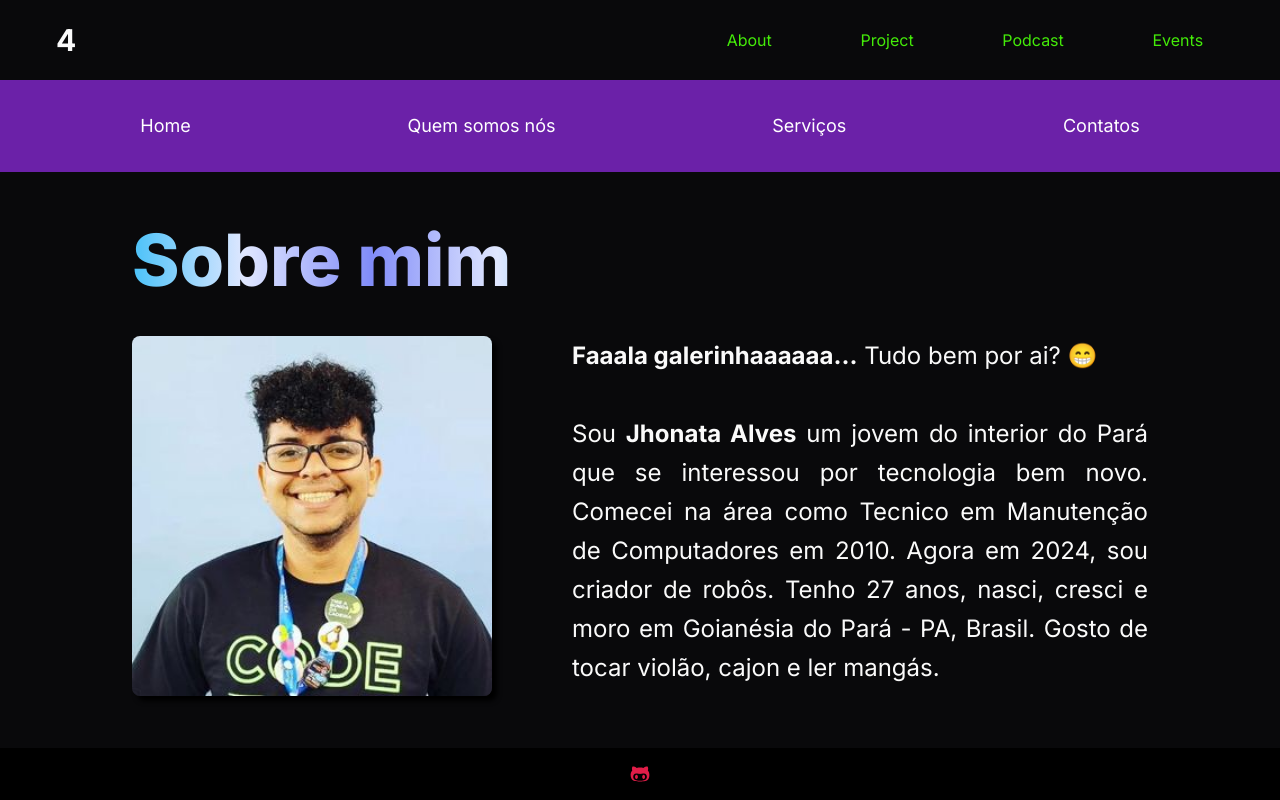
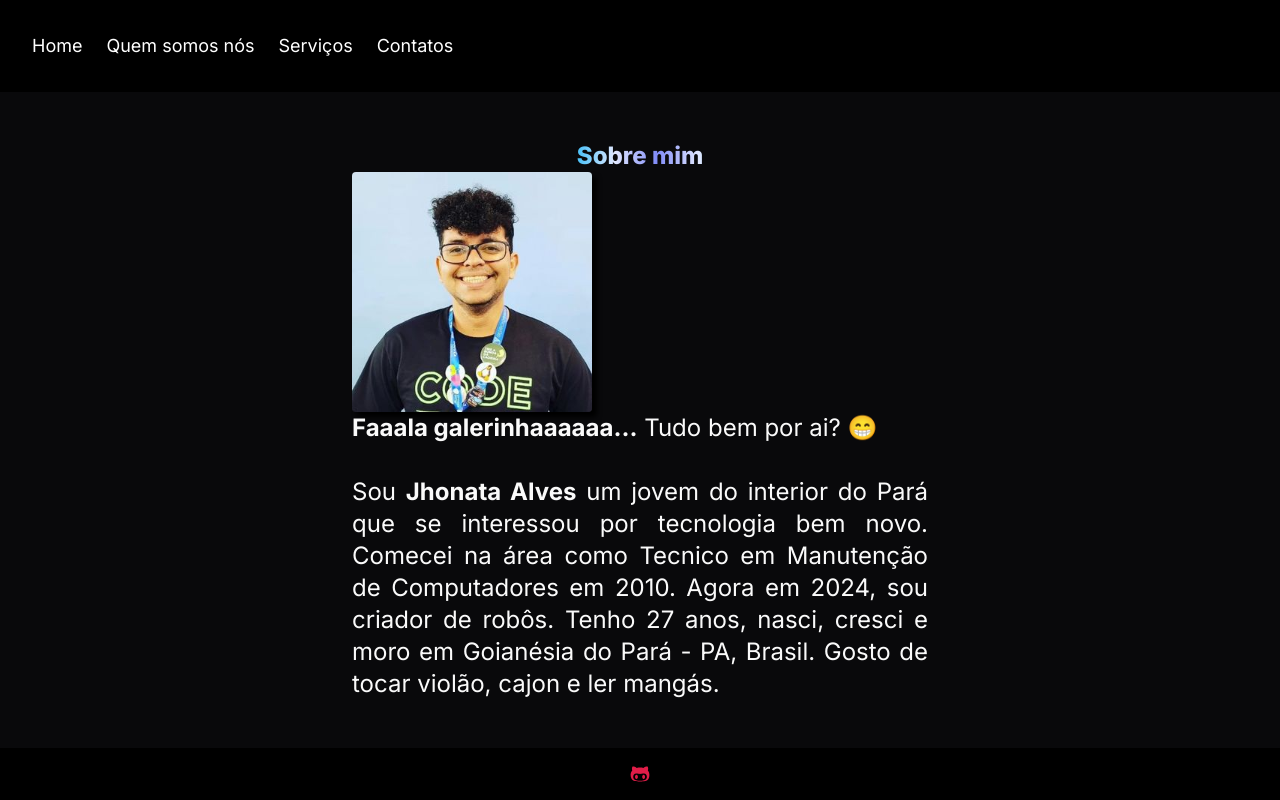
Before and after one commit to 4llves/4llves.dev, a Next.js app: page /about in a window 1280 px wide. Built offline with nearby package versions, Linux system fonts and the light colour scheme.

Commit message:
feat: add menu new

```diff
--- a/package.json
+++ b/package.json
@@ -13,7 +13,7 @@
     "@radix-ui/react-menubar": "^1.0.4",
     "@radix-ui/react-navigation-menu": "^1.1.4",
     "class-variance-authority": "^0.7.0",
-    "clsx": "^2.0.0",
+    "clsx": "^2.1.1",
     "kbar": "^0.1.0-beta.45",
     "lottie-web": "^5.12.2",
     "next": "14.0.4",
--- a/src/app/about/page.tsx
+++ b/src/app/about/page.tsx
@@ -2,20 +2,28 @@
 
 import Image from 'next/image'
 
-import Headers from '@/components/Headers'
 import Alvesimg from '../../assets/4llvescontrastr.jpg'
 
 export default function About() {
   return (
-    <div className="px-5">
-      <div className="flex gap-6 items-center mb-10">
-        <Headers name="Sobre mim" size={['7xl']} />
+    <div className="flex flex-col items-center justify-center px-0 md:px-5">
+      <div className="flex items-center md:items-start justify-center md:justify-start">
+        <p
+          className={
+            'text-2xl py-10 md:py-0 font-extrabold bg-clip-text text-transparent bg-[linear-gradient(to_right,theme(colors.indigo.400),theme(colors.indigo.100),theme(colors.sky.400),theme(colors.fuchsia.400),theme(colors.sky.400),theme(colors.indigo.100),theme(colors.indigo.400))] bg-[length:200%_auto] animate-gradient'
+          }
+          // className={
+          //   'text-2xl md:text-sm font-extrabold bg-clip-text text-transparent bg-[linear-gradient(to_right,theme(colors.indigo.400),theme(colors.indigo.100),theme(colors.sky.400),theme(colors.fuchsia.400),theme(colors.sky.400),theme(colors.indigo.100),theme(colors.indigo.400))] bg-[length:200%_auto] animate-gradient'
+          // }
+        >
+          Sobre mim
+        </p>
       </div>
 
-      <div className="flex gap-20">
-        <section className="">
+      <main className="">
+        <section className="w-60 h-60">
           <Image
-            className="shadow-person rounded-lg"
+            className="shadow-person rounded-sm"
             src={Alvesimg}
             alt="imagem de Alves"
             width={360}
@@ -23,7 +31,7 @@ export default function About() {
         </section>
 
         <section className="max-w-xl">
-          <p className="text-justify text-2xl leading-relaxed">
+          <p className="text-justify text-sm md:text-2xl leading-relaxed">
             <strong>Faaala galerinhaaaaaa...</strong> Tudo bem por ai? 😁 <br />
             <br />
             Sou <strong>Jhonata Alves</strong> um jovem do interior do Pará que
@@ -33,7 +41,7 @@ export default function About() {
             PA, Brasil. Gosto de tocar violão, cajon e ler mangás.
           </p>
         </section>
-      </div>
+      </main>
     </div>
   )
 }
--- a/src/app/layout.tsx
+++ b/src/app/layout.tsx
@@ -1,5 +1,5 @@
 import { Footer } from '@/components/Footer'
-import { NavBar } from '@/components/NavBar'
+// import { NavBar } from '@/components/NavBar'
 import type { Metadata } from 'next'
 import { Inter } from 'next/font/google'
 import { ReactNode } from 'react'
@@ -17,7 +17,7 @@ export default function RootLayout({ children }: { children: ReactNode }) {
   return (
     <html lang="en">
       <body className={`${inter.className} h-screen flex flex-col`}>
-        <NavBar />
+        {/* <NavBar /> */}
         <Hamburguer />
         <main className="flex flex-1 items-center justify-center">
           {children}
--- a/src/app/page.tsx
+++ b/src/app/page.tsx
@@ -1,23 +1,26 @@
-import { Quantico } from 'next/font/google'
+// import { Quantico } from 'next/font/google'
 // import Image from 'next/image'
 
-const quantico = Quantico({
-  subsets: ['latin'],
-  weight: '700',
-})
+// const quantico = Quantico({
+//   subsets: ['latin'],
+//   weight: '700',
+// })
 
 export default function Home() {
   return (
     <div className="flex items-center justify-center gap-10 px-10">
       <section className="flex flex-col gap-y-6">
         <h1
-          className={`${quantico.className} text-6xl md:text-7xl font-extrabold bg-clip-text text-transparent bg-[linear-gradient(to_right,theme(colors.red.600),theme(colors.red.600),theme(colors.rose.600),theme(colors.zinc.600),theme(colors.slate.100),theme(colors.red.600),theme(colors.rose.600))] bg-[length:200%_auto] animate-gradient`}
+          // className={`${quantico.className} text-6xl md:text-7xl font-extrabold bg-clip-text text-transparent bg-[linear-gradient(to_right,theme(colors.red.600),theme(colors.red.600),theme(colors.rose.600),theme(colors.zinc.600),theme(colors.slate.100),theme(colors.red.600),theme(colors.rose.600))] bg-[length:200%_auto] animate-gradient`}
+          className="text-3xl md:text-6xl font-extrabold bg-clip-text text-transparent bg-[linear-gradient(to_right,theme(colors.red.600),theme(colors.red.600),theme(colors.rose.600),theme(colors.zinc.600),theme(colors.slate.100),theme(colors.red.600),theme(colors.rose.600))] bg-[length:200%_auto] animate-gradient"
         >
           Alves Jhonata
         </h1>
         <div>
-          <strong className="text-xl">Desenvolvedor RPA | Front-end</strong>
-          <p className="text-lg">
+          <strong className="text-sm md:text-2xl">
+            Desenvolvedor RPA | Front-end
+          </strong>
+          <p className="text-xs md:text-lg">
             Desvendando problemas e criando soluções através da tecnologia
           </p>
         </div>
--- a/src/components/Hamburguer.tsx
+++ b/src/components/Hamburguer.tsx
@@ -1,3 +1,4 @@
+'use client'
 import clsx from 'clsx'
 import { useState } from 'react'
 
@@ -13,7 +14,7 @@ export function Hamburguer() {
     <div>
       <header
         className={clsx(
-          'bg-purple-800 text-white p-8 flex flex-col md:flex-row justify-around',
+          'bg-black text-white p-8 flex flex-col md:flex-row gap-6',
           {
             'h-screen': mobileMenuOpen,
           },
```
Also changed, not shown: 1 other file (tests, documents, lock files or other folders).
